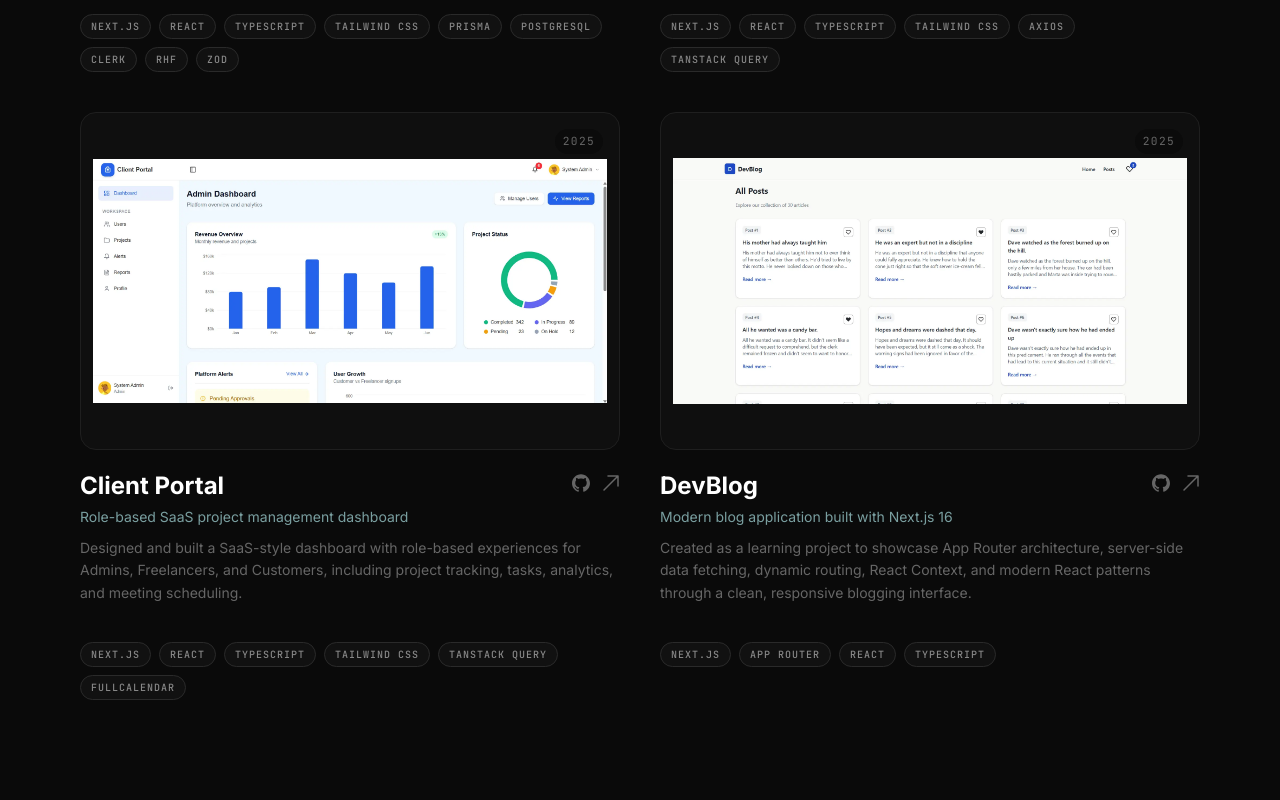
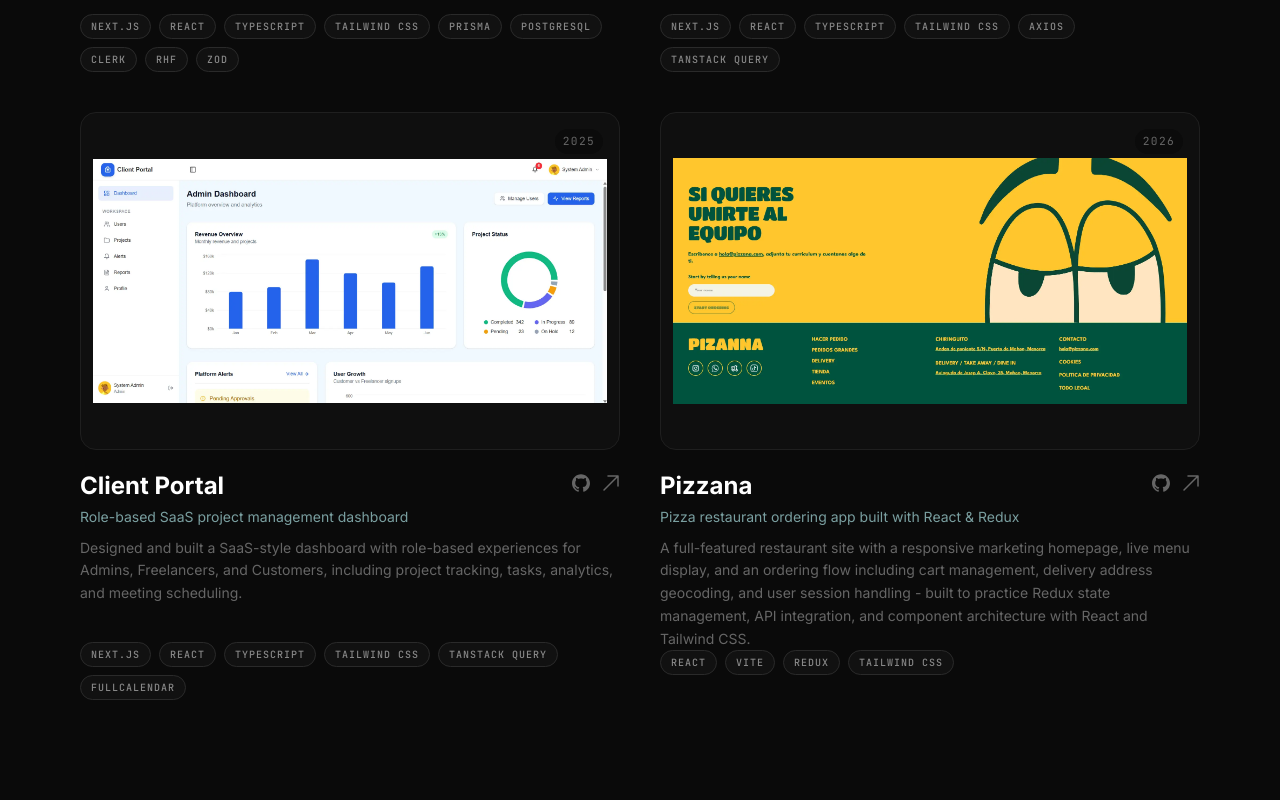
Before and after one commit to abdallah-abusharekh/My-Portfolio, a React (Vite) app: page / in a window 1280 px wide. Shown: the part 2780-3580 px from the top of the page. Built offline with nearby package versions, Linux system fonts and the light colour scheme.

Commit message:
feat: update work section with a new project + edit footer links order

```diff
--- a/src/components/layout/Footer.tsx
+++ b/src/components/layout/Footer.tsx
@@ -4,8 +4,8 @@ import { socials } from "../../data/socials";
 import { ArrowIcon } from "../ui/ArrowIcon";
 
 const navLinks = [
+  { label: "About", href: "#about" },
   { label: "Work", href: "#work" },
-  { label: "About", href: "#about" },
   { label: "Services", href: "#services" },
   { label: "Contact", href: "#contact" },
 ];
@@ -52,7 +52,9 @@ export function Footer() {
                 <li key={social.id}>
                   <a
                     href={social.url}
-                    target={social.url.startsWith("mailto:") ? undefined : "_blank"}
+                    target={
+                      social.url.startsWith("mailto:") ? undefined : "_blank"
+                    }
                     rel={
                       social.url.startsWith("mailto:")
                         ? undefined
--- a/src/data/projects.ts
+++ b/src/data/projects.ts
@@ -72,15 +72,15 @@ export const projects: Project[] = [
     githubUrl: "https://github.com/abdallah-abusharekh/client-portal",
   },
   {
-    id: "devblog",
-    title: "DevBlog",
-    subtitle: "Modern blog application built with Next.js 16",
+    id: "pizzana",
+    title: "Pizzana",
+    subtitle: "Pizza restaurant ordering app built with React & Redux",
     description:
-      "Created as a learning project to showcase App Router architecture, server-side data fetching, dynamic routing, React Context, and modern React patterns through a clean, responsive blogging interface.",
-    year: 2025,
-    tags: ["NEXT.JS", "APP ROUTER", "REACT", "TYPESCRIPT"],
-    image: "/dev-blog.webp",
-    liveUrl: "https://dev-blog-nextapp.vercel.app",
-    githubUrl: "https://github.com/abdallah-abusharekh/DevBlog",
+      "A full-featured restaurant site with a responsive marketing homepage, live menu display, and an ordering flow including cart management, delivery address geocoding, and user session handling - built to practice Redux state management, API integration, and component architecture with React and Tailwind CSS.",
+    year: 2026,
+    tags: ["REACT", "VITE", "REDUX", "TAILWIND CSS"],
+    image: "/pizzana.webp",
+    liveUrl: "https://pizzana-app.vercel.app/",
+    githubUrl: "https://github.com/abdallah-abusharekh/Pizzana",
   },
 ];
```
Also changed, not shown: public/pizzana.webp (added).
